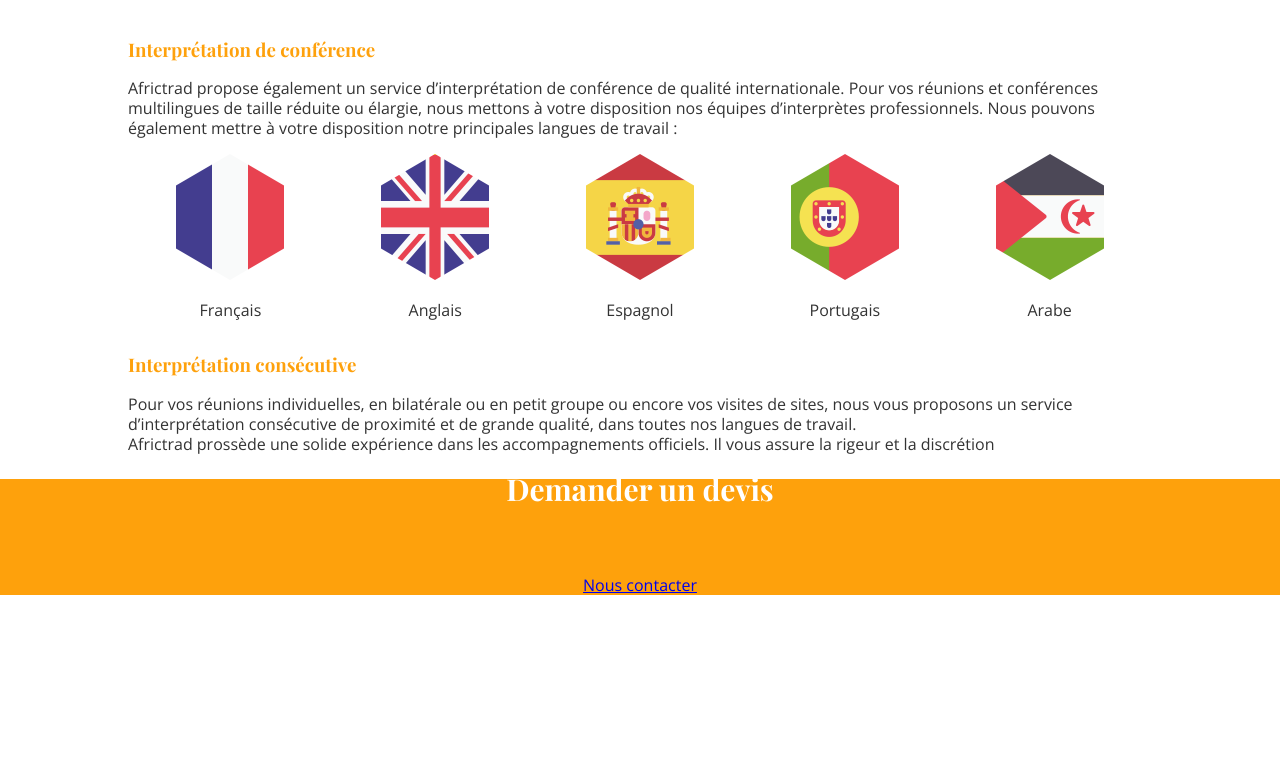
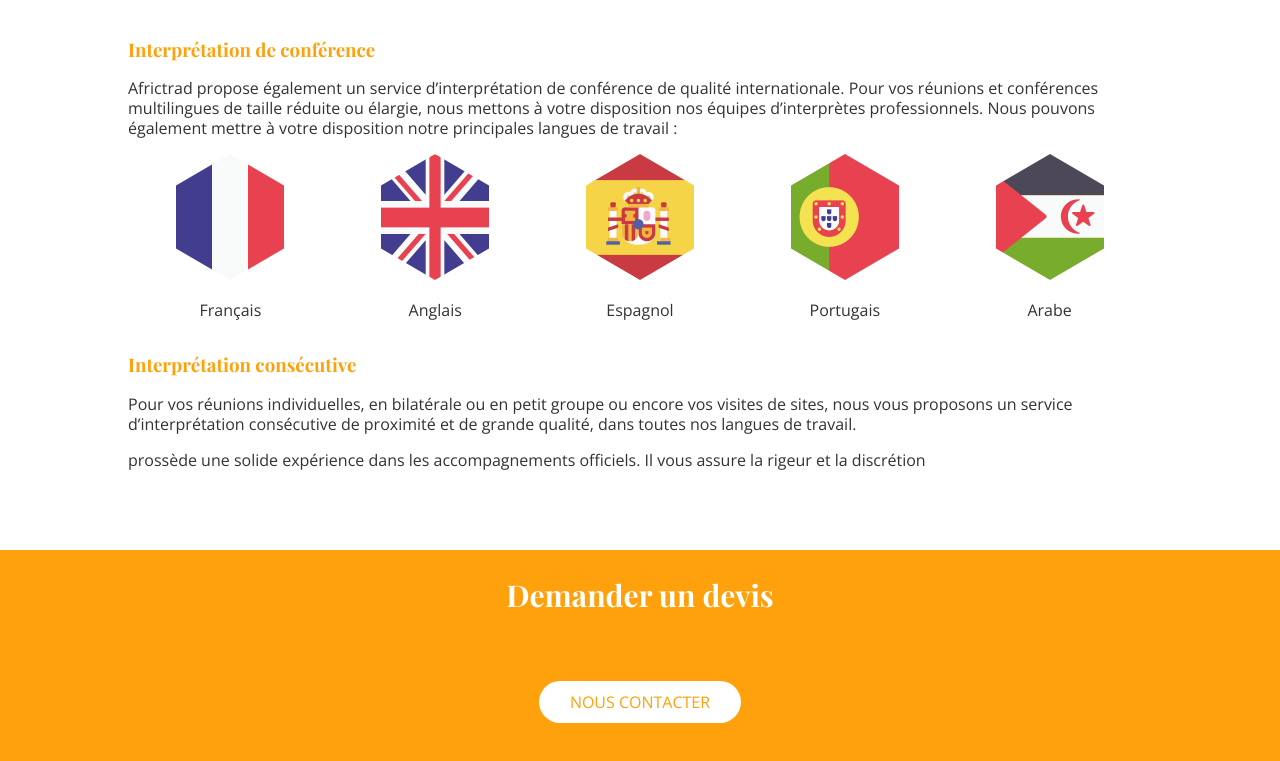
Before and after one commit to vincentbattez/africtrad, a website built with webpack: page services.html in a window 1280 px wide. Shown: the part 1723-2484 px from the top of the page. Before the commit the page ends 2319 px from the top, so only its background shows below. Built offline with nearby package versions, Linux system fonts and the light colour scheme.

Commit message:
service fini

```diff
--- a/services.html
+++ b/services.html
@@ -106,15 +106,15 @@
         </div>
         <h3 class="h3">Interprétation consécutive</h3>
         <p>Pour vos réunions individuelles, en bilatérale ou en petit groupe ou encore vos visites de sites, nous vous proposons
-          un service d’interprétation consécutive de proximité et de grande qualité, dans toutes nos langues de travail.
-          <br> Africtrad prossède une solide expérience dans les accompagnements officiels. Il vous assure la rigeur et la discrétion</p>
+          un service d’interprétation consécutive de proximité et de grande qualité, dans toutes nos langues de travail.</p>
+          <p>prossède une solide expérience dans les accompagnements officiels. Il vous assure la rigeur et la discrétion</p>
       </div>
     </section>
     <!-- SECTION 4 -->
     <section class="container devis bg-primary full center">
       <div class="content">
         <h2 class="h2 big">Demander un devis</h2>
-        <a href="./devis.html" class="btn">Nous contacter</a>
+        <a href="./contact.html" class="btn">Nous contacter</a>
       </div>
     </section>
   </main>
--- a/src/scss/common/_typography.scss
+++ b/src/scss/common/_typography.scss
@@ -5,6 +5,9 @@ body {
   line-height: 20px;
 }
 
+a{
+  text-decoration: none;
+}
 .h1, .h2, .h3, .h4, .h5, .h6, h1, h2, h3, h4, h5, h6{
   font-family: 'Playfair Display', serif;
 }
--- a/src/scss/components/_buttons.scss
+++ b/src/scss/components/_buttons.scss
@@ -1,2 +1,15 @@
 .btn{
+  padding: 10px 30px;
+  border: 1px solid $primary;
+  border-radius: 100px;
+  color: $primary;
+  text-transform: uppercase;
+  display: inline-block;
 }
+
+.bg-primary{
+  .btn{
+    border-color: transparent;
+    background-color: white;
+  }
+}
--- a/src/scss/helpers/_classes.scss
+++ b/src/scss/helpers/_classes.scss
@@ -15,7 +15,11 @@
 }
 
 .bg-grey{ background-color: $grey--l1; }
-.bg-primary{ background-color: $primary; }
+.bg-primary{
+  background-color: $primary;
+  padding-top: 10px;
+  padding-bottom: 40px;
+}
 
 .center{ text-align: center; }
 
--- a/src/scss/pages/_services.scss
+++ b/src/scss/pages/_services.scss
@@ -16,4 +16,7 @@
       }
     }
   }
+  .devis{
+    margin-top: 80px;
+  }
 }
```
